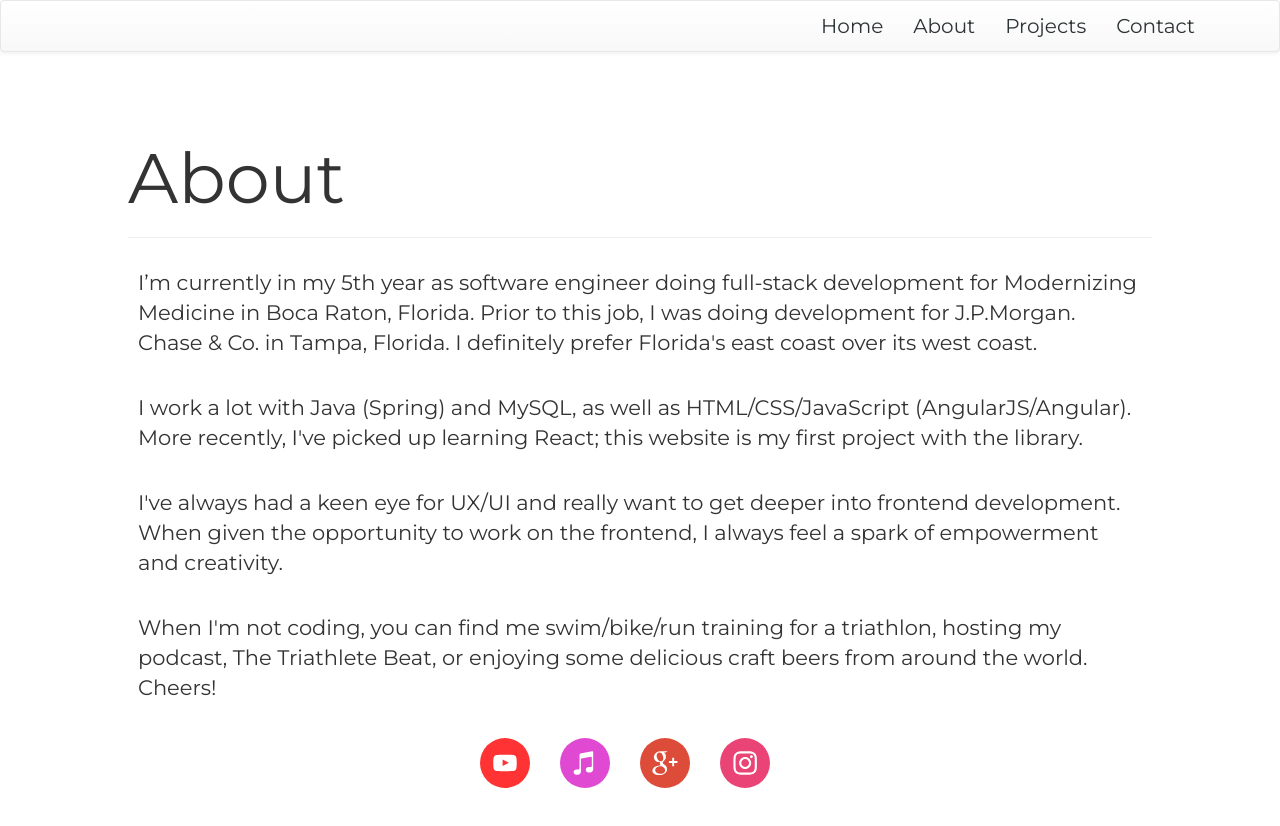
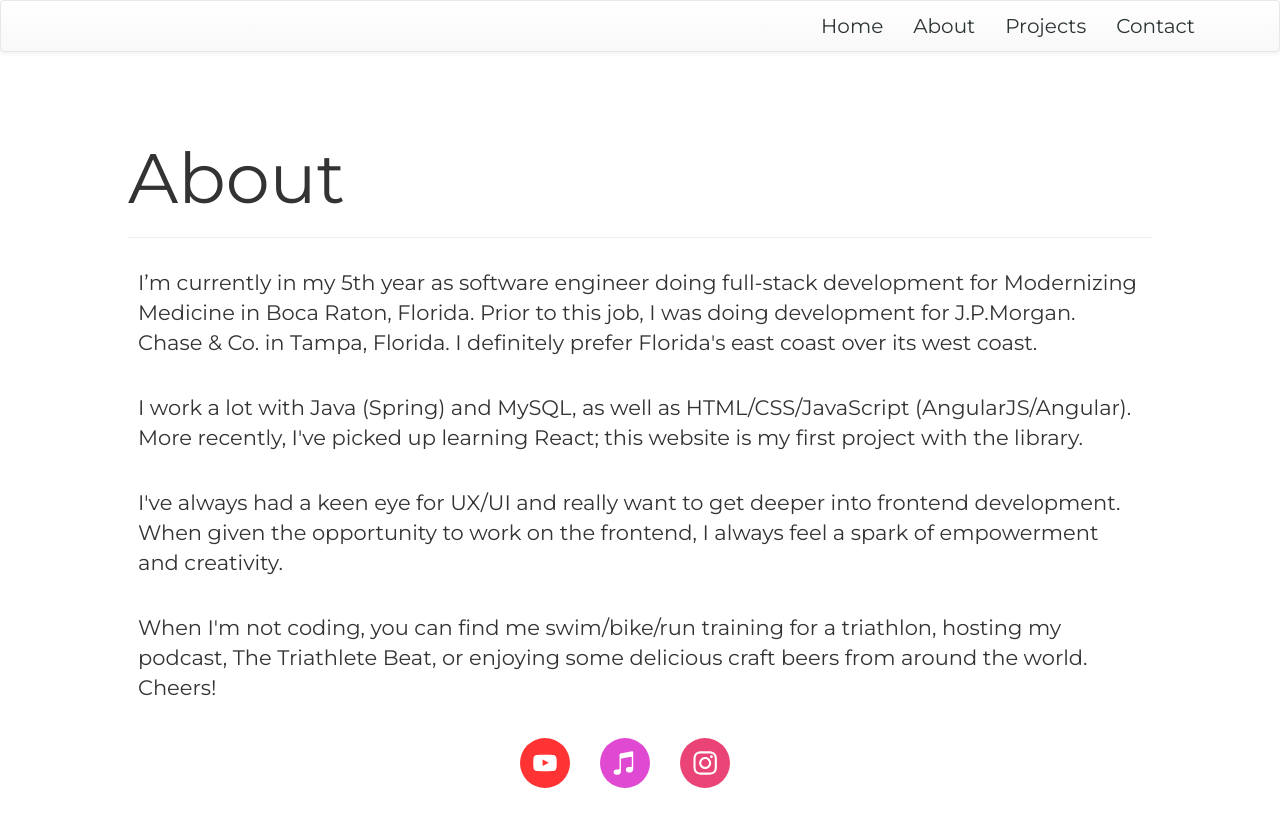
Before and after one commit to jeremyrojas/jeremyrojas.github.io, a React (Create React App) app: page /about in a window 1280 px wide. Shown: the top 826 px of the page. Built offline with nearby package versions, Linux system fonts and the light colour scheme.

Commit message:
updated package.json for github pages deployment config, removed google play social icon for podcast

```diff
--- a/package.json
+++ b/package.json
@@ -10,6 +10,8 @@
     "react-scripts": "1.1.5"
   },
   "scripts": {
+    "predeploy": "npm run build",
+    "deploy": "gh-pages -b master -d build",
     "start": "react-scripts start",
     "build": "react-scripts build",
     "test": "react-scripts test --env=jsdom",
@@ -17,5 +19,6 @@
   },
   "devDependencies": {
     "react-social-icons": "^3.0.0"
-  }
+  },
+  "homepage": "https://jeremyrojas.github.io"
 }
--- a/src/pages/AboutPage/AboutPage.js
+++ b/src/pages/AboutPage/AboutPage.js
@@ -26,7 +26,6 @@ const AboutPage = () =>
       <div className="social-space">
         <SocialIcon url="https://www.youtube.com/user/jr0fosho" />
         <SocialIcon url="https://itunes.apple.com/us/podcast/the-triathlete-beat-a-triathlon-podcast-for-everyone/id1352884223?mt=2"/>
-        <SocialIcon url="https://play.google.com/music/listen?u=0#/ps/Iyxo6hiqgvh6m66iefavqrujxmm"/>
         <SocialIcon url="https://www.instagram.com/hopspotproductions/"/>
       </div>
     </div>
```
